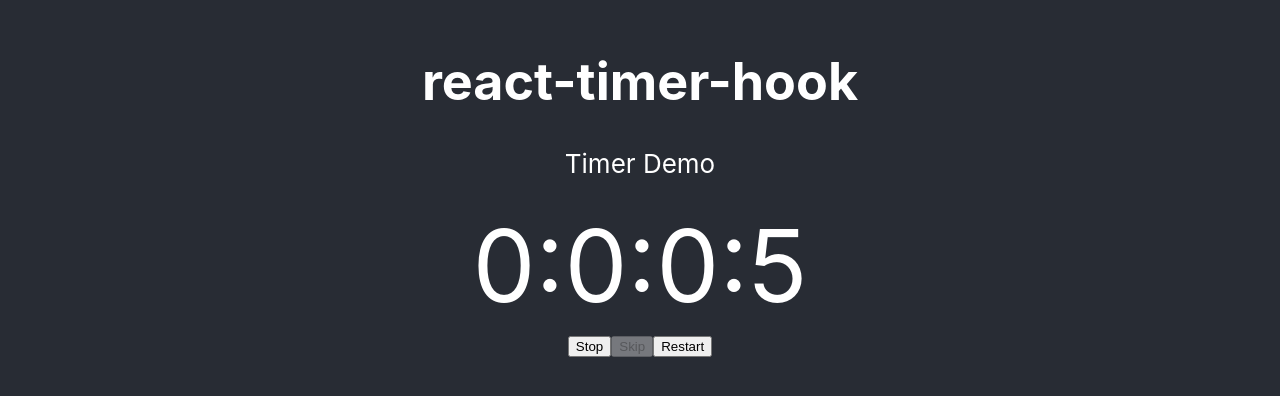
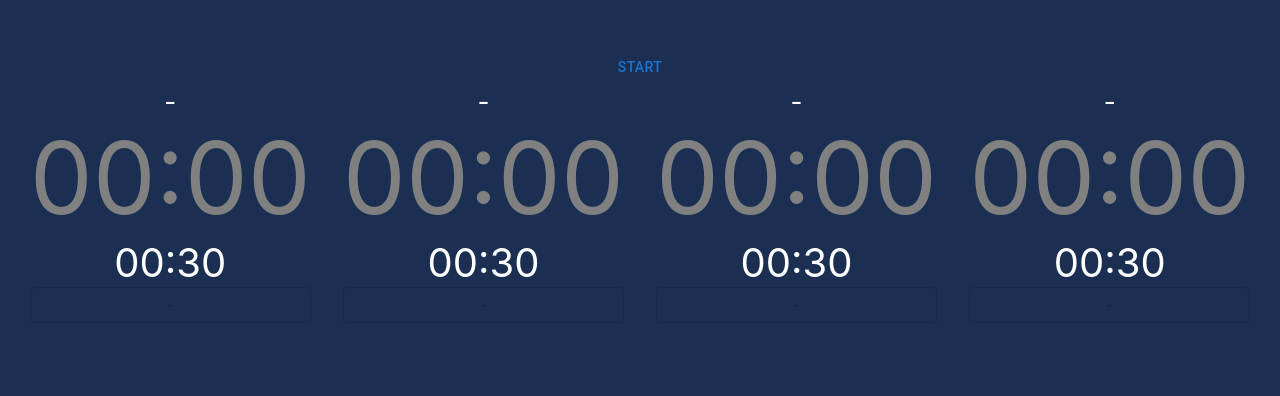
Before and after one commit to warabico/TsumeShogiTimer, a React (Create React App) app in the folder timer/: page / in a window 1280 px wide. Shown: the part 214-610 px from the top of the page. Built offline with nearby package versions, Linux system fonts and the light colour scheme.

Commit message:
4 quiz layout

```diff
--- a/timer/package.json
+++ b/timer/package.json
@@ -4,6 +4,9 @@
   "version": "0.1.0",
   "private": true,
   "dependencies": {
+    "@emotion/react": "^11.10.5",
+    "@emotion/styled": "^11.10.5",
+    "@mui/material": "^5.11.3",
     "@testing-library/jest-dom": "^5.16.5",
     "@testing-library/react": "^13.4.0",
     "@testing-library/user-event": "^13.5.0",
--- a/timer/src/App.css
+++ b/timer/src/App.css
@@ -14,7 +14,7 @@
 }
 
 .App-header {
-  background-color: #282c34;
+  background-color: #1a2f52;
   min-height: 100vh;
   display: flex;
   flex-direction: column;
--- a/timer/src/App.tsx
+++ b/timer/src/App.tsx
@@ -2,14 +2,13 @@ import React from 'react';
 import './App.css';
 
 import Timer from './useTimer';
-
-const audioUrl = process.env.PUBLIC_URL + '/audio/sound_tick.mp3';
+import TimerManager from './timerManager';
 
 function App() {
   return (
     <div className="App">
       <header className="App-header">
-        <Timer />
+        <TimerManager />
       </header>
     </div>
   );
--- /dev/null
+++ b/timer/src/timerComponent.tsx
@@ -0,0 +1,128 @@
+import React from 'react';
+import { Box, Button } from '@mui/material';
+import { useTimer } from 'react-timer-hook';
+
+interface callbackType {
+    (): void;
+};
+
+interface TimerProps {
+    running: boolean;
+    enabled: boolean;
+    seconds: number;
+    callbackOK: callbackType;
+    callbackNG: callbackType;
+};
+
+const TimerComponent = ( props: TimerProps ) => {
+    const {
+      seconds,
+      minutes,
+      hours,
+      days,
+      isRunning,
+      start,
+      pause,
+      resume,
+      restart,
+    } = useTimer({ expiryTimestamp: new Date(), autoStart: false, onExpire: () => timeup() });
+
+    const [ started, setStarted ] = React.useState(false);
+    const [ cleared, setCleared ] = React.useState(false);
+    const [ quizResult, setQuizResult ] = React.useState(0);
+
+    if ( props.running === true)
+    {
+        if ( props.enabled === true )
+        {
+            if ( started === false )
+            {
+                const time = new Date();
+                time.setSeconds(time.getSeconds() + props.seconds);
+                restart(time);
+                setStarted(true);
+            }
+        }
+
+        if ( cleared === false )
+        {
+            setQuizResult(3);
+            setCleared(true);
+        }
+    }
+    else
+    {
+        if ( quizResult === 3 )
+        {
+            setQuizResult(0);
+        }
+        if ( isRunning == true )
+        {
+            pause();
+            setStarted(false);
+        }
+        if ( cleared === true)
+        {
+            setCleared(false);
+        }
+    }
+
+    const gonext = () => {
+        pause();
+        setStarted(false);
+        setQuizResult(1);
+        props.callbackOK();
+    }
+
+    const timeup = () => {
+        setStarted(false);
+        setQuizResult(2);
+        props.callbackNG();
+    }
+
+    return (
+        <>
+            { props.enabled && props.running ? (
+                <Box sx={{width:"100%"}}>
+                <div style={{color: quizResult === 2 ? "red" : "white" }} >
+                        { quizResult === 0 ? "-" : quizResult === 3 ? "-" : quizResult === 1 ? "OK" : "NG" }
+                    </div>
+                    <div style={{fontSize: '100px'}}>
+                        <span>{( '00' + minutes).slice( -2 )}</span>:<span>{( '00' + seconds).slice( -2 )}</span>
+                    </div>
+                    <div style={{fontSize: '40px', color: "gray"}}>
+                        <span>{( '00' + (Math.floor(props.seconds / 60) - minutes)).slice( -2 )}</span>:<span>{( '00' + (props.seconds - seconds)).slice( -2 )}</span>
+                    </div>
+                    <Button variant="outlined" onClick={() => gonext()} sx={{width:"100%"}}>NEXT</Button>
+                </Box>
+            ) : (
+                <Box sx={{width:"100%"}}>
+                    <div style={{color: quizResult === 2 ? "red" : "white" }} >
+                        { quizResult === 0 ? "-" : quizResult === 3 ? "-" : quizResult === 1 ? "OK" : "NG" }
+                    </div>
+                    { quizResult === 3 ? (
+                        <div style={{fontSize: '100px', color: "gray"}}>
+                            <span>{( '00' + Math.floor(props.seconds / 60)).slice( -2 )}</span>:<span>{( '00' + (props.seconds % 60)).slice( -2 )}</span>
+                        </div>
+                    ) : (
+                        <div style={{fontSize: '100px', color: "gray"}}>
+                            <span>{( '00' + minutes).slice( -2 )}</span>:<span>{( '00' + seconds).slice( -2 )}</span>
+                        </div>
+                    )}
+                    { quizResult === 3  ? (
+                        <div style={{fontSize: '40px'}}>
+                            <span>00</span>:<span>00</span>
+                        </div>
+                    ) : (
+                        <div style={{fontSize: '40px'}}>
+                            <span>{( '00' + (Math.floor(props.seconds / 60) - minutes)).slice( -2 )}</span>:<span>{( '00' + (props.seconds - seconds)).slice( -2 )}</span>
+                        </div>
+                    )}
+                    <Button disabled={true} variant="outlined" onClick={() => gonext()} sx={{width:"100%"}}>-</Button>
+                </Box>
+            )}
+        </>
+    );
+}
+
+export default TimerComponent;
--- /dev/null
+++ b/timer/src/timerManager.tsx
@@ -0,0 +1,93 @@
+import React from 'react';
+import { Button, Stack } from '@mui/material';
+
+import TimerComponent from './timerComponent';
+
+const audioOKUrl = process.env.PUBLIC_URL + '/audio/sound_ok.mp3';
+const audioNGUrl = process.env.PUBLIC_URL + '/audio/sound_ng.mp3';
+
+const TimerManager = () => {
+    const [ audioOK ] = React.useState( new Audio(audioOKUrl) );
+    const [ audioNG ] = React.useState( new Audio(audioNGUrl) );
+    const [ quizCount, setQuizCount ] = React.useState( 0 );
+    const [ running, setRunning ] = React.useState( false );
+    const [ seconds, setSeconds ] = React.useState( 30 );
+
+    const changeRunning = () => {
+        if ( running === false )
+        {
+            setQuizCount(0);
+            setRunning(true);
+        }
+        else
+        {
+            setQuizCount(0);
+            setRunning(false);
+        }
+    }
+
+    const quizOK = () => {
+        audioOK.play();
+        incQuiz();
+    }
+
+    const quizNG = () => {
+        audioNG.play();
+        incQuiz();
+    }
+
+    const incQuiz = () => {
+        if (quizCount < 3)
+        {
+            setQuizCount(quizCount + 1);
+        }
+        else
+        {
+            setQuizCount(0);
+            setRunning(false);
+        }
+    }
+
+    return (
+        <>
+            <Button onClick={() => changeRunning()} >
+                { running ? "STOP" : "START" }
+            </Button>
+            <Stack
+                direction={{ xs: 'column', sm: 'column', md: 'row' }}
+                spacing={{ xs: 1, sm: 2, md: 4 }}
+            >
+                <TimerComponent
+                    running={ running }
+                    enabled={ quizCount === 0 ? true : false }
+                    seconds={ seconds }
+                    callbackOK={quizOK}
+                    callbackNG={quizNG}
+                />
+                <TimerComponent
+                    running={ running }
+                    enabled={ quizCount === 1 ? true : false }
+                    seconds={ seconds }
+                    callbackOK={quizOK}
+                    callbackNG={quizNG}
+                />
+                <TimerComponent
+                    running={ running }
+                    enabled={ quizCount === 2 ? true : false }
+                    seconds={ seconds }
+                    callbackOK={quizOK}
+                    callbackNG={quizNG}
+                />
+                <TimerComponent
+                    running={ running }
+                    enabled={ quizCount === 3 ? true : false }
+                    seconds={ seconds }
+                    callbackOK={quizOK}
+                    callbackNG={quizNG}
+                />
+            </Stack>
+        </>
+    );
+}
+
+export default TimerManager;
```
Also changed, not shown: 12 other files (tests, documents, lock files or other folders).
